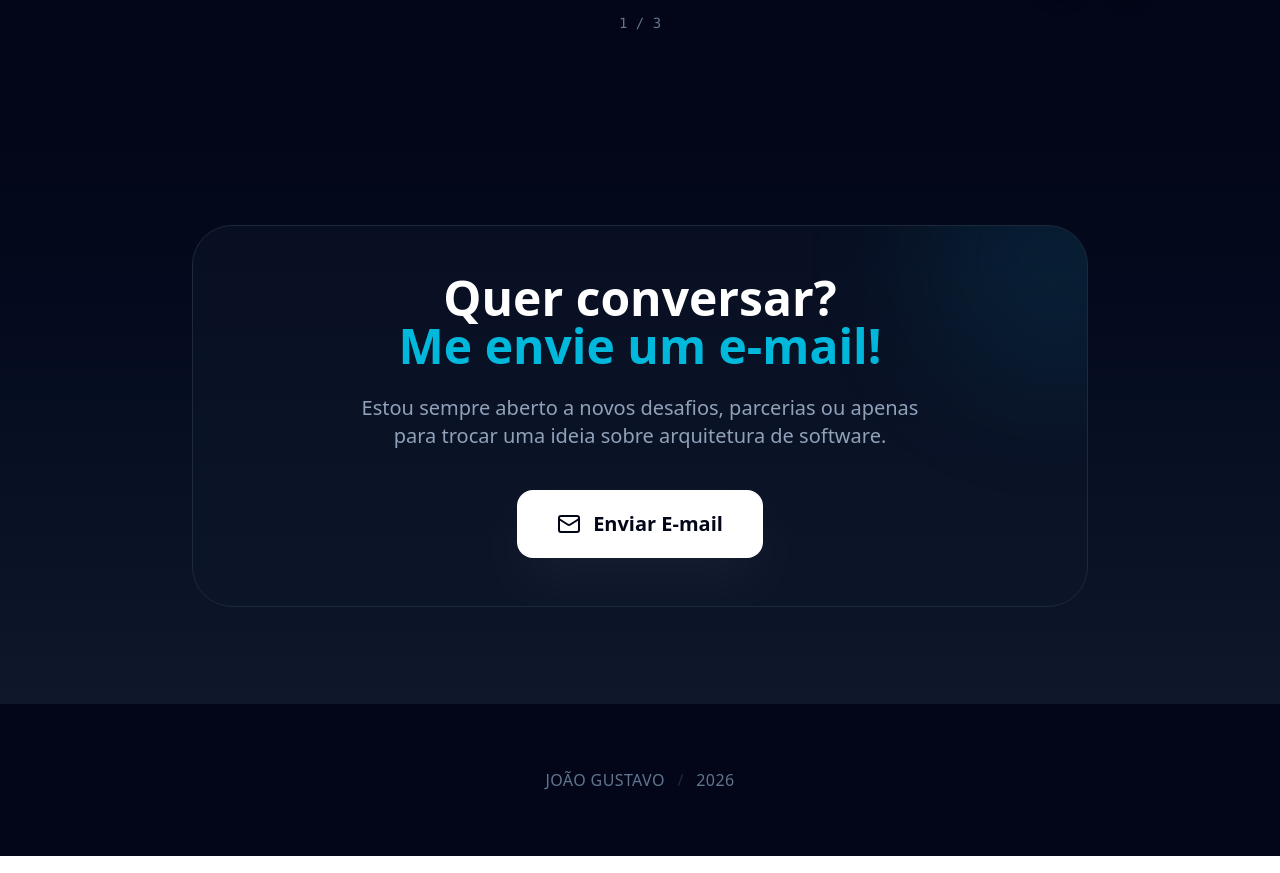
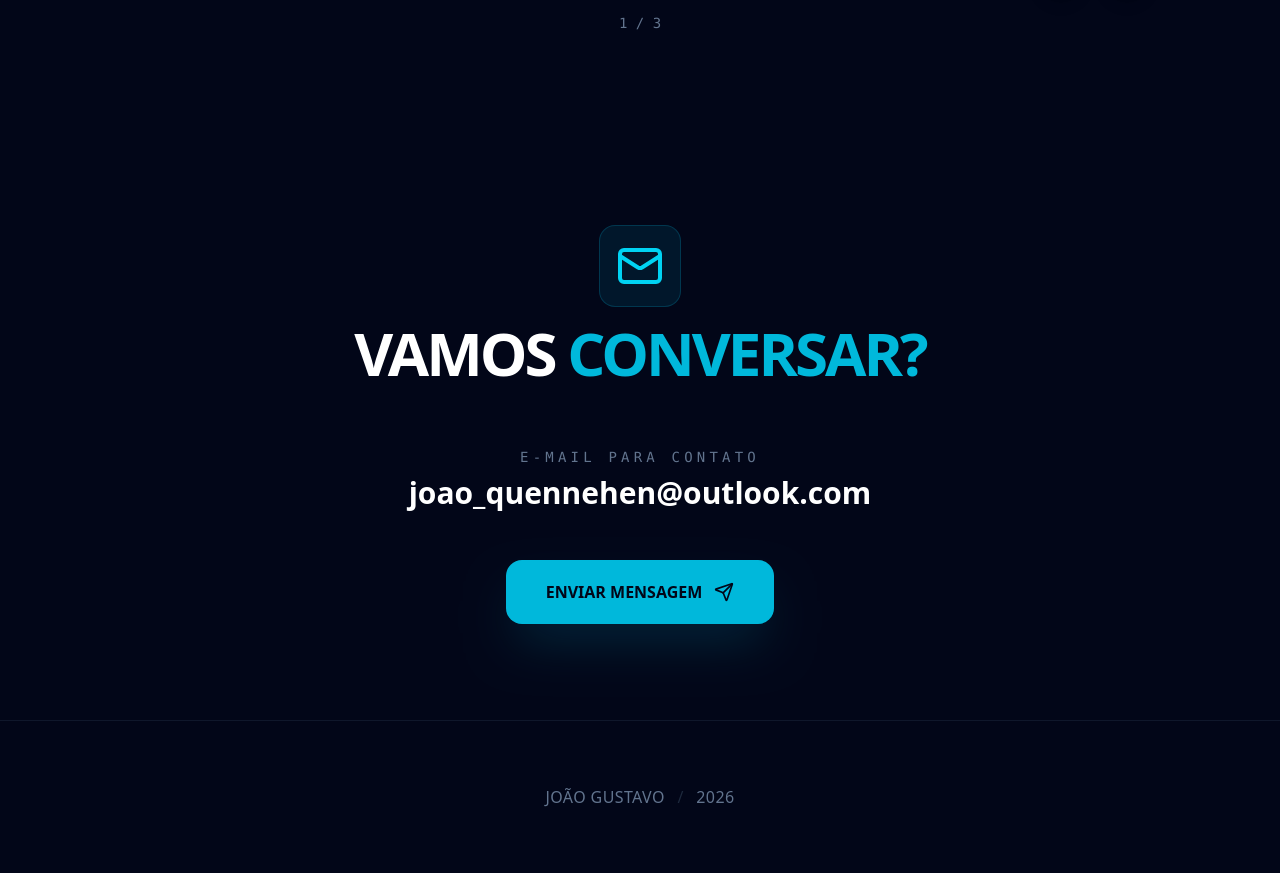
Before and after one commit to Joaokenehen/JG_Tech, a React (Vite) app in the folder frontend/: page /portifolio in a window 1280 px wide. Shown: the part 2080-2953 px from the top of the page. Built offline with nearby package versions, Linux system fonts and the light colour scheme.

Commit message:
feat: atualizacao da aba de email no portifolio

```diff
--- a/frontend/src/components/ContactSection.tsx
+++ b/frontend/src/components/ContactSection.tsx
@@ -1,36 +1,81 @@
-import { motion } from 'framer-motion';
-import { Mail } from 'lucide-react';
+import { motion, AnimatePresence } from 'framer-motion';
+import { Mail, Send, Check } from 'lucide-react';
+import { useState } from 'react';
 
 export const ContactSection = () => {
+  const email = "joao_quennehen@outlook.com";
+  const [copied, setCopied] = useState(false);
+
+  const handleCopy = () => {
+    // RESTRICÃO: Se já estiver no estado 'copiado', ignora novos cliques
+    // Isso evita processamento desnecessário e "spam" de cliques
+    if (copied) return;
+
+    navigator.clipboard.writeText(email);
+    setCopied(true);
+
+    // Tempo de "Cooldown" (Resfriamento) de 2 segundos
+    setTimeout(() => {
+      setCopied(false);
+    }, 2000);
+  };
+
   return (
-    <section className="py-24 px-6 bg-gradient-to-b from-slate-950 to-slate-900">
-      <div className="max-w-4xl mx-auto text-center space-y-8">
+    <section className="py-24 px-6 relative overflow-hidden">
+      <div className="max-w-4xl mx-auto text-center relative z-10">
         <motion.div
-          initial={{ opacity: 0, scale: 0.95 }}
-          whileInView={{ opacity: 1, scale: 1 }}
+          initial={{ opacity: 0, y: 20 }}
+          whileInView={{ opacity: 1, y: 0 }}
           viewport={{ once: true }}
-          className="p-12 rounded-[2.5rem] bg-slate-900/50 border border-slate-800 relative overflow-hidden"
+          className="space-y-8"
         >
-          <div className="absolute -top-24 -right-24 w-64 h-64 bg-cyan-500/10 rounded-full blur-3xl" />
+          {/* ... Ícone e Títulos permanecem iguais ... */}
+          <div className="inline-flex p-4 rounded-2xl bg-cyan-500/10 border border-cyan-500/20 mb-4">
+            <Mail className="w-12 h-12 text-cyan-400" />
+          </div>
 
-          <h2 className="text-3xl md:text-5xl font-black text-white mb-6">
-            Quer conversar? <br />
-            <span className="text-cyan-500">Me envie um e-mail!</span>
+          <h2 className="text-4xl md:text-6xl font-black text-white tracking-tighter">
+            VAMOS <span className="text-cyan-500">CONVERSAR?</span>
           </h2>
 
-          <p className="text-slate-400 text-lg md:text-xl max-w-xl mx-auto mb-10">
-            Estou sempre aberto a novos desafios, parcerias ou apenas para trocar uma ideia sobre arquitetura de software.
-          </p>
+          <div className="flex flex-col items-center gap-4 pt-8">
+            <div className="relative flex flex-col items-center">
+              <motion.div
+                className={`group relative ${copied ? 'cursor-default' : 'cursor-pointer'}`}
+                onClick={handleCopy}
+              >
+                <span className="text-sm font-mono text-slate-500 uppercase tracking-[0.3em] mb-2 block">
+                  E-mail para contato
+                </span>
+                <span className={`text-2xl md:text-3xl font-bold transition-colors ${copied ? 'text-cyan-400' : 'text-white group-hover:text-cyan-400'}`}>
+                  {email}
+                </span>
 
-          <motion.a
-            href="mailto:joao_quennehen@outlook.com"
-            whileHover={{ scale: 1.05 }}
-            whileTap={{ scale: 0.95 }}
-            className="inline-flex items-center gap-3 px-10 py-5 bg-white text-slate-950 font-black rounded-2xl text-xl hover:bg-cyan-500 hover:text-white transition-all shadow-2xl shadow-white/5"
-          >
-            <Mail size={24} />
-            Enviar E-mail
-          </motion.a>
+                <div className={`h-px transition-all duration-500 mx-auto mt-2 shadow-[0_0_10px_#06b6d4] ${copied ? 'w-full bg-cyan-400' : 'w-0 group-hover:w-full bg-cyan-500'}`} />
+
+                <AnimatePresence>
+                  {copied && (
+                    <motion.div
+                      initial={{ opacity: 0, y: 10 }}
+                      animate={{ opacity: 1, y: -40 }}
+                      exit={{ opacity: 0 }}
+                      className="absolute left-1/2 -translate-x-1/2 flex items-center gap-2 px-4 py-2 bg-cyan-500 text-slate-950 text-sm font-bold rounded-full shadow-[0_0_20px_rgba(6,182,212,0.4)]"
+                    >
+                      <Check size={14} /> Copiado!
+                    </motion.div>
+                  )}
+                </AnimatePresence>
+              </motion.div>
+            </div>
+
+            <a
+              href={`mailto:${email}`}
+              className="mt-6 inline-flex items-center gap-3 px-10 py-5 bg-cyan-500 text-slate-950 font-black rounded-2xl hover:bg-cyan-400 hover:scale-105 transition-all shadow-2xl shadow-cyan-500/20 group"
+            >
+              ENVIAR MENSAGEM
+              <Send className="w-5 h-5 group-hover:translate-x-1 group-hover:-translate-y-1 transition-transform" />
+            </a>
+          </div>
         </motion.div>
       </div>
     </section>
```
